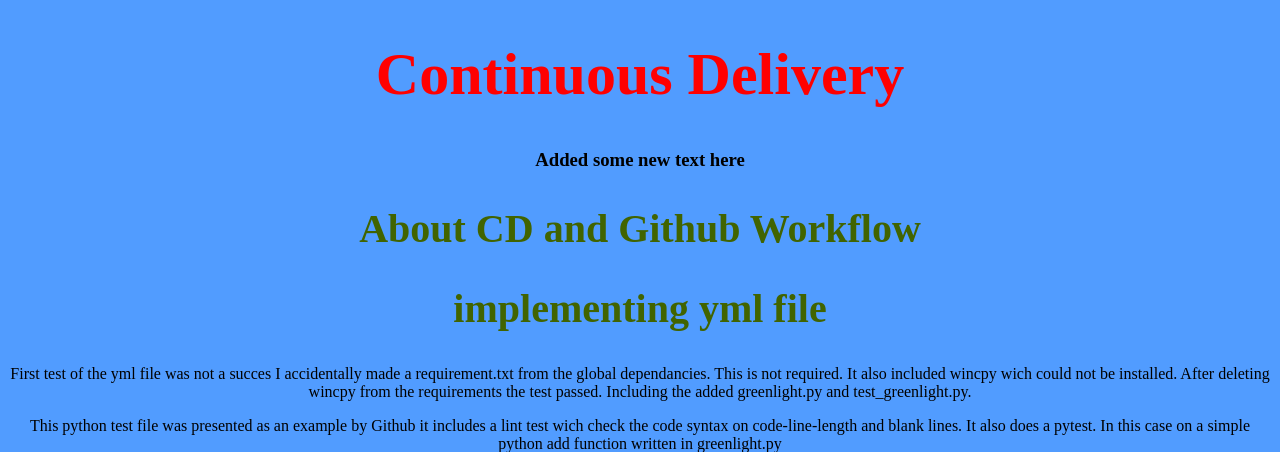
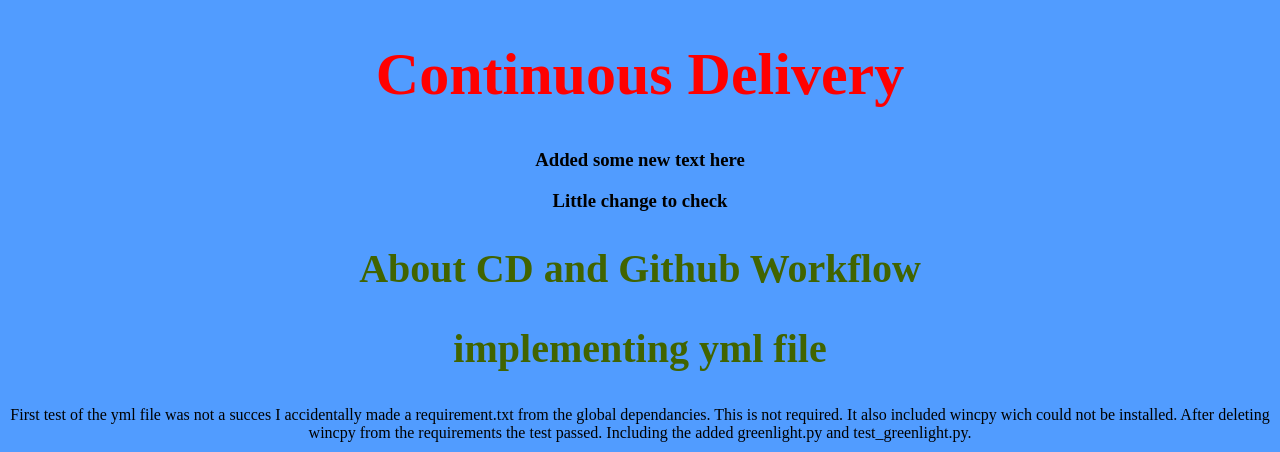
Before and after one commit to hwk246/cd, a Flask app: page /about/ in a window 1280 px wide. Shown: the top 452 px of the page. Run offline with Flask 2, Linux system fonts and the light colour scheme.

Commit message:
without  superlinter

```diff
--- a/templates/base.html
+++ b/templates/base.html
@@ -15,6 +15,7 @@
   <body>
     <h1>Continuous Delivery</h1>
     <h3>Added some new text here</h3>
+    <h3>Little change to check</h3>
     {% block content %} {% endblock %} {% block content2 %} {% endblock %}
   </body>
 </html>
```
Also changed, not shown: .github/workflows/testing.yml.
